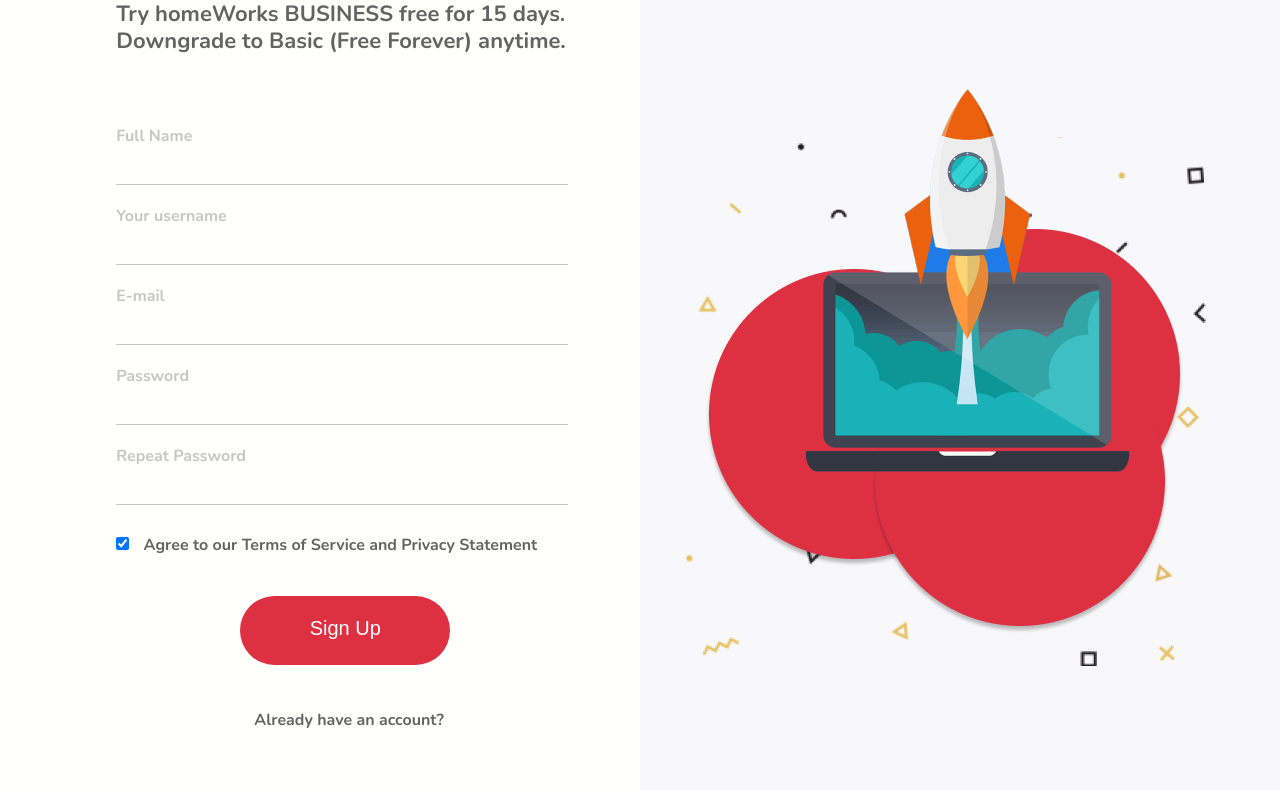
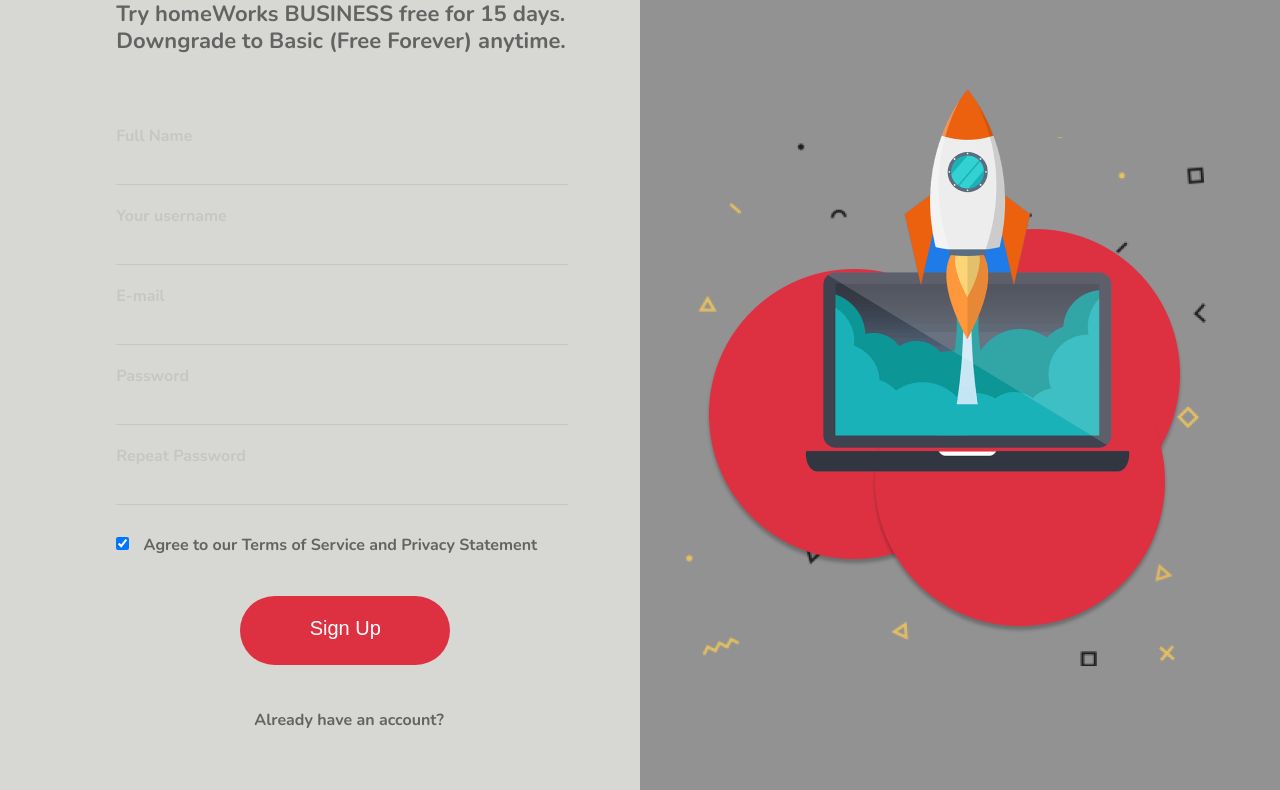
Before and after one commit to BerezinaMariya/itlogia_control-task-8_forms, a plain HTML site: page index.html in a window 1280 px wide. Shown: the part 259-1049 px from the top of the page. Drawn offline with Linux system fonts and the light colour scheme; files whose address does not match are found by name.

Commit message:
changed backgroung and added doc1 file

```diff
--- a/css/styles.css
+++ b/css/styles.css
@@ -13,7 +13,7 @@
 body {
     font-family: Nunito, sans-serif;
     font-weight: 700;
-    background: linear-gradient(to right, #fffffb 0%, #fffffb 50%, #f8f8fa 50%, #f8f8fa 100%);
+    background: linear-gradient(to right, #d7d7d3 0%, #d7d7d3 50%, #929293 50%, #929293 100%);
 }
 
 .container {
```
Also changed, not shown: 1 other file.
